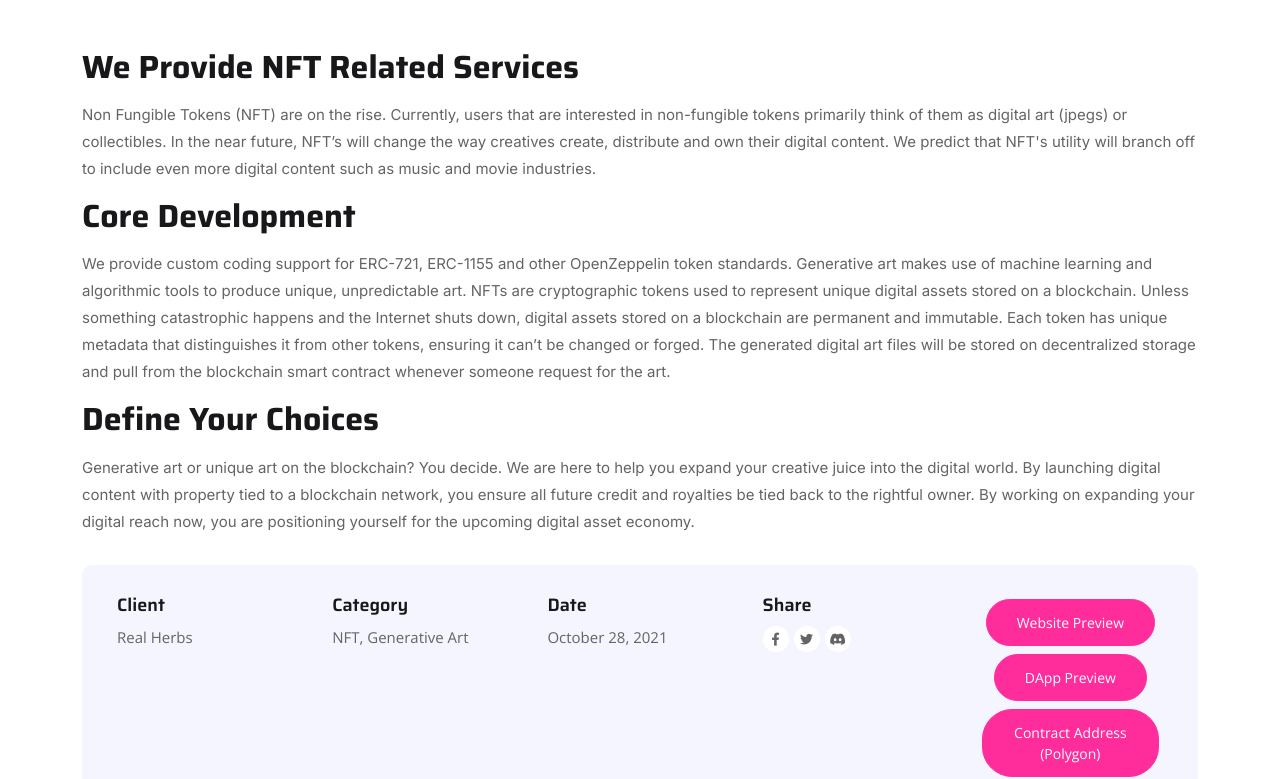
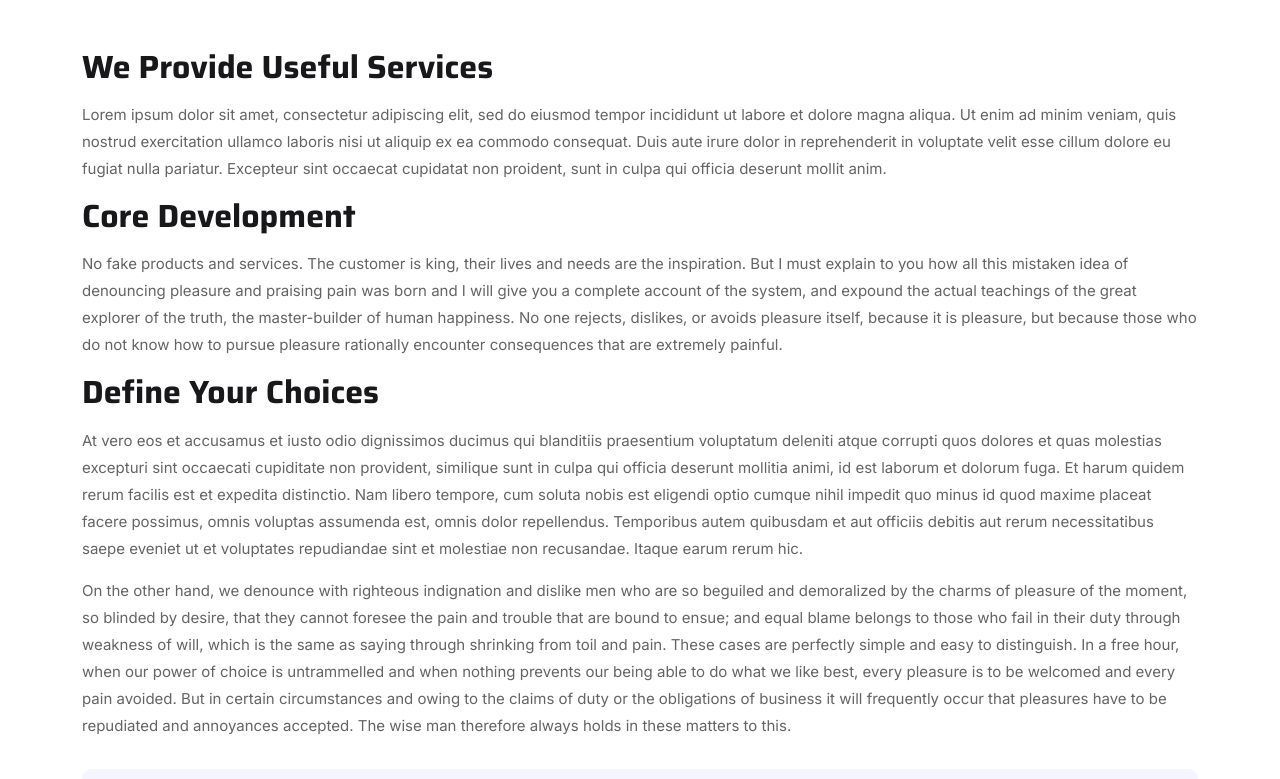
Before and after one commit to warrenseah/flagoneIo, a Next.js app: page /portfolio-details-2 in a window 1280 px wide. Shown: the part 1095-1874 px from the top of the page. Built offline with nearby package versions, Linux system fonts and the light colour scheme.

Commit message:
Update PortfolioDetailsContent2.js

```diff
--- a/components/Portfolio/PortfolioDetailsContent2.js
+++ b/components/Portfolio/PortfolioDetailsContent2.js
@@ -41,115 +41,112 @@ const PortfolioDetailsContent2 = () => {
           <div className="row">
             <div className="col-lg-12">
               <div className="portfolio-desc">
-                <h2>We Provide NFT Related Services</h2>
+                <h2>We Provide Useful Services</h2>
                 <p>
-                  Non Fungible Tokens (NFT) are on the rise. Currently, users
-                  that are interested in non-fungible tokens primarily think of
-                  them as digital art (jpegs) or collectibles. In the near
-                  future, NFT’s will change the way creatives create, distribute
-                  and own their digital content. We predict that NFT's utility
-                  will branch off to include even more digital content such as
-                  music and movie industries.
+                  Lorem ipsum dolor sit amet, consectetur adipiscing elit, sed
+                  do eiusmod tempor incididunt ut labore et dolore magna aliqua.
+                  Ut enim ad minim veniam, quis nostrud exercitation ullamco
+                  laboris nisi ut aliquip ex ea commodo consequat. Duis aute
+                  irure dolor in reprehenderit in voluptate velit esse cillum
+                  dolore eu fugiat nulla pariatur. Excepteur sint occaecat
+                  cupidatat non proident, sunt in culpa qui officia deserunt
+                  mollit anim.
                 </p>
 
                 <h2>Core Development</h2>
                 <p>
-                  We provide custom coding support for ERC-721, ERC-1155 and
-                  other OpenZeppelin token standards. Generative art makes use
-                  of machine learning and algorithmic tools to produce unique,
-                  unpredictable art. NFTs are cryptographic tokens used to
-                  represent unique digital assets stored on a blockchain. Unless
-                  something catastrophic happens and the Internet shuts down,
-                  digital assets stored on a blockchain are permanent and
-                  immutable. Each token has unique metadata that distinguishes
-                  it from other tokens, ensuring it can’t be changed or forged.
-                  The generated digital art files will be stored on
-                  decentralized storage and pull from the blockchain smart
-                  contract whenever someone request for the art.
+                  No fake products and services. The customer is king, their
+                  lives and needs are the inspiration. But I must explain to you
+                  how all this mistaken idea of denouncing pleasure and praising
+                  pain was born and I will give you a complete account of the
+                  system, and expound the actual teachings of the great explorer
+                  of the truth, the master-builder of human happiness. No one
+                  rejects, dislikes, or avoids pleasure itself, because it is
+                  pleasure, but because those who do not know how to pursue
+                  pleasure rationally encounter consequences that are extremely
+                  painful.
                 </p>
 
                 <h2>Define Your Choices</h2>
                 <p>
-                  Generative art or unique art on the blockchain? You decide. We
-                  are here to help you expand your creative juice into the
-                  digital world. By launching digital content with property tied
-                  to a blockchain network, you ensure all future credit and
-                  royalties be tied back to the rightful owner. By working on
-                  expanding your digital reach now, you are positioning yourself
-                  for the upcoming digital asset economy.
+                  At vero eos et accusamus et iusto odio dignissimos ducimus qui
+                  blanditiis praesentium voluptatum deleniti atque corrupti quos
+                  dolores et quas molestias excepturi sint occaecati cupiditate
+                  non provident, similique sunt in culpa qui officia deserunt
+                  mollitia animi, id est laborum et dolorum fuga. Et harum
+                  quidem rerum facilis est et expedita distinctio. Nam libero
+                  tempore, cum soluta nobis est eligendi optio cumque nihil
+                  impedit quo minus id quod maxime placeat facere possimus,
+                  omnis voluptas assumenda est, omnis dolor repellendus.
+                  Temporibus autem quibusdam et aut officiis debitis aut rerum
+                  necessitatibus saepe eveniet ut et voluptates repudiandae sint
+                  et molestiae non recusandae. Itaque earum rerum hic.
+                </p>
+
+                <p>
+                  On the other hand, we denounce with righteous indignation and
+                  dislike men who are so beguiled and demoralized by the charms
+                  of pleasure of the moment, so blinded by desire, that they
+                  cannot foresee the pain and trouble that are bound to ensue;
+                  and equal blame belongs to those who fail in their duty
+                  through weakness of will, which is the same as saying through
+                  shrinking from toil and pain. These cases are perfectly simple
+                  and easy to distinguish. In a free hour, when our power of
+                  choice is untrammelled and when nothing prevents our being
+                  able to do what we like best, every pleasure is to be welcomed
+                  and every pain avoided. But in certain circumstances and owing
+                  to the claims of duty or the obligations of business it will
+                  frequently occur that pleasures have to be repudiated and
+                  annoyances accepted. The wise man therefore always holds in
+                  these matters to this.
                 </p>
               </div>
 
               <div className="service-details-info">
                 <div className="single-info-box">
                   <h4>Client</h4>
-                  <span>Real Herbs</span>
+                  <span>James Anderson</span>
                 </div>
 
                 <div className="single-info-box">
                   <h4>Category</h4>
-                  <span>NFT, Generative Art</span>
+                  <span>Saas, Marketing</span>
                 </div>
 
                 <div className="single-info-box">
                   <h4>Date</h4>
-                  <span>October 28, 2021</span>
+                  <span>February 28, 2022</span>
                 </div>
 
                 <div className="single-info-box">
                   <h4>Share</h4>
                   <ul className="social">
                     <li>
-                      <a
-                        href="https://www.facebook.com/kryptotrees"
-                        title="kyrptoTrees fb"
-                        target="_blank"
-                      >
+                      <a href="https://www.facebook.com/" target="_blank">
                         <i className="fa-brands fa-facebook-f"></i>
                       </a>
                     </li>
                     <li>
-                      <a
-                        href="https://twitter.com/KryptoTreesNFT"
-                        title="kyrptoTrees Twitter"
-                        target="_blank"
-                      >
+                      <a href="https://twitter.com/" target="_blank">
                         <i className="fa-brands fa-twitter"></i>
                       </a>
                     </li>
                     <li>
-                      <a
-                        href="https://discord.gg/EwybaHdp"
-                        title="kyrptoTrees Discord"
-                        target="_blank"
-                      >
-                        <i className="fa-brands fa-discord"></i>
+                      <a href="https://www.linkedin.com/" target="_blank">
+                        <i className="fa-brands fa-linkedin-in"></i>
+                      </a>
+                    </li>
+                    <li>
+                      <a href="https://www.instagram.com/" target="_blank">
+                        <i className="fa-brands fa-instagram"></i>
                       </a>
                     </li>
                   </ul>
                 </div>
 
                 <div className="single-info-box">
-                  <a
-                    href="https://kryptotrees.com"
-                    className="default-btn m-1"
-                    target="_blank"
-                  >
-                    Website Preview
-                  </a>
-                  <a
-                    href="https://polygon.kryptotrees.com"
-                    className="default-btn m-1"
-                    target="_blank"
-                  >
-                    dApp Preview
-                  </a>
-                  <a
-                    href="https://polygonscan.com/address/0x660dec2e3a19fb5534afe02b5c115dc4905bc9f9"
-                    className="default-btn m-1"
-                    target="_blank"
-                  >
-                    Contract Address (Polygon)
+                  <a href="#" className="default-btn" target="_blank">
+                    Live Preview
                   </a>
                 </div>
               </div>
```
